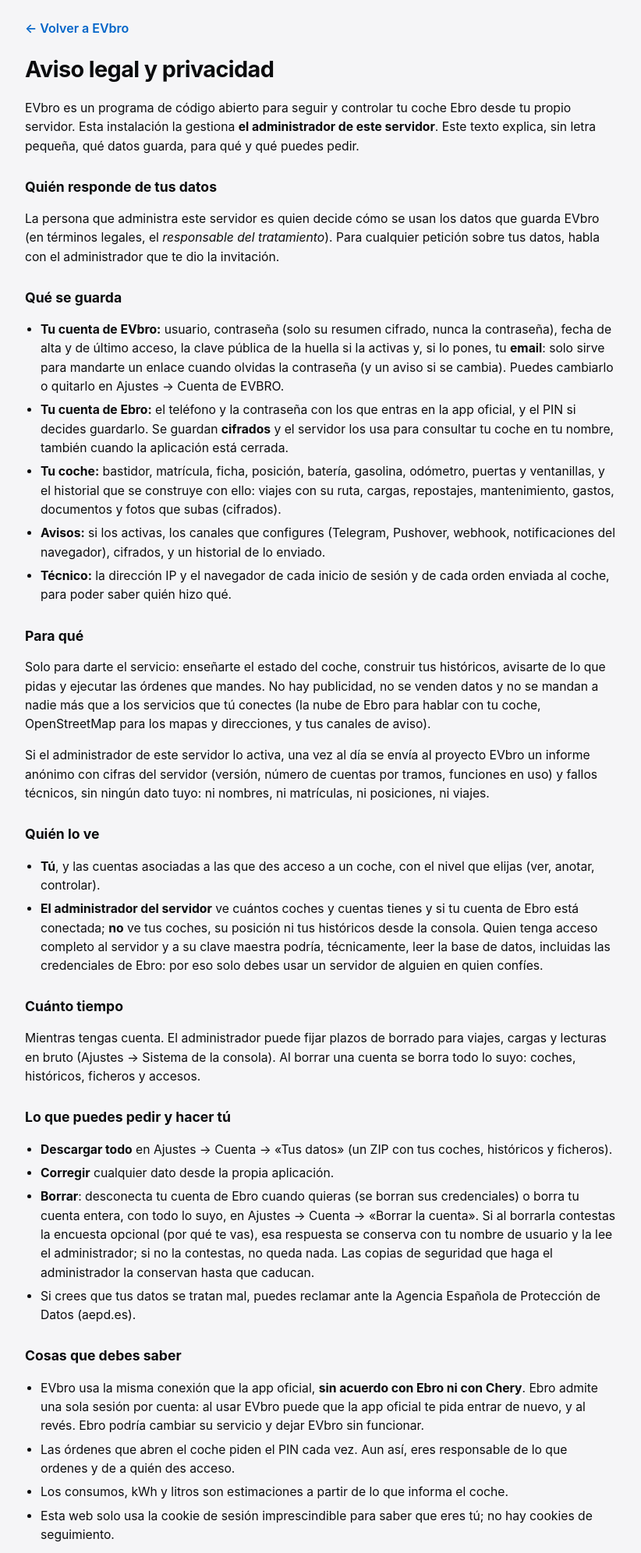
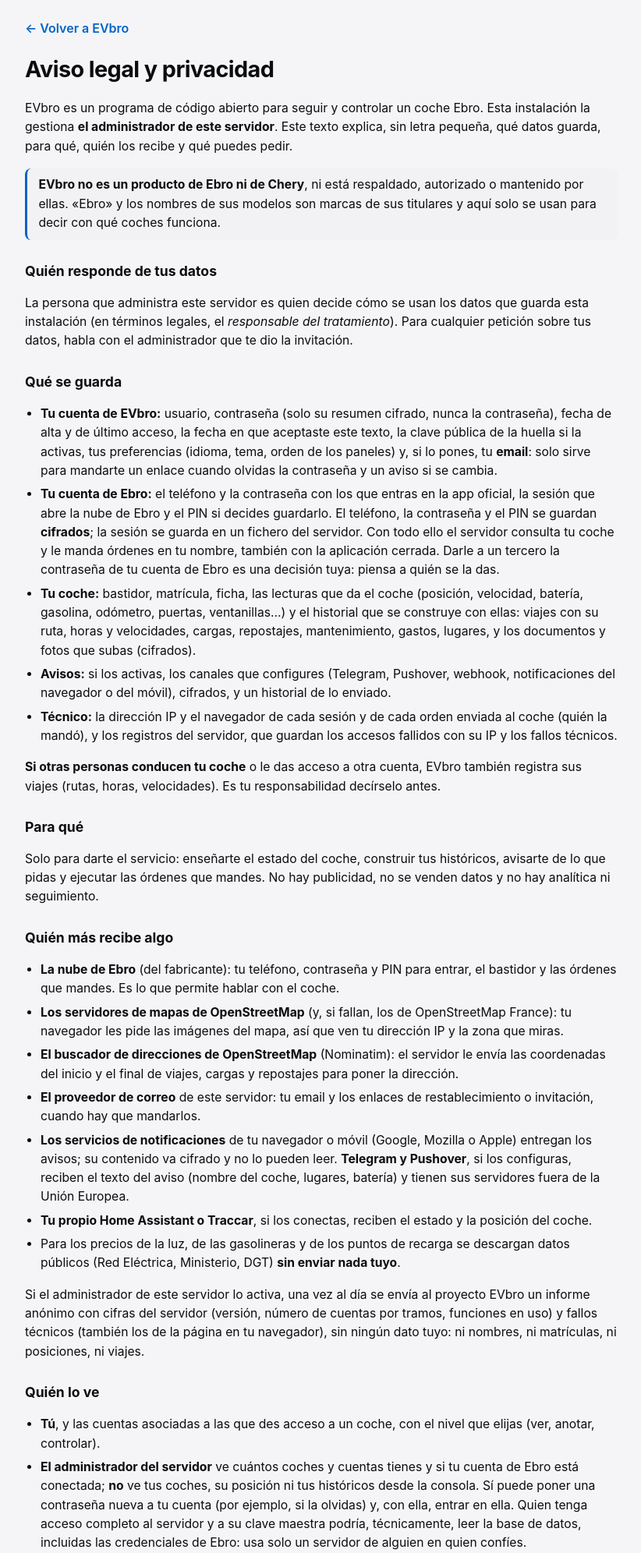
Before and after one commit to jcortizronda/EVbro, a Python web app: template frontend/templates/legal.html in a window 1280 px wide. Shown: the top 1992 px of the page at 78% size, without its empty margins (228-1050 px from the left). Run offline with Jinja, Linux system fonts and the light colour scheme; the template is opened without the code that fills it, so the values that code supplies are empty.

Commit message:
EVbro 0.1.0

```diff
--- a/frontend/static/legal/legal.css
+++ b/frontend/static/legal/legal.css
@@ -11,3 +11,4 @@ body { margin: 0; background: var(--bg); color: var(--text-primary); font-family
 .legal code { font-size: 0.9em; padding: 1px 6px; border-radius: 6px; background: var(--surface-secondary); border: 1px solid var(--border-color); }
 .legal a { color: var(--accent-bright, #0071e3); }
 .legal-foot { margin-top: 32px; font-size: 0.85rem; color: var(--text-muted); }
+.legal-note { border-left: 3px solid var(--accent-bright, #0064c8); padding: 0.6rem 0.9rem; background: var(--surface-secondary, #f2f2f4); border-radius: 8px; }
--- a/frontend/templates/index.html
+++ b/frontend/templates/index.html
@@ -2472,6 +2472,7 @@
       <div id="accountLoginForm">
         <p class="u-color-var-text-secondary_font-size-0p85rem_margin-bottom-1p25rem_line-height-1p5">
           Introduce el teléfono y la contraseña con los que entras en la app oficial de Ebro. Se guardan cifrados y solo se usan para hablar con el coche.
+          EVbro no es de Ebro ni de Chery: entra en su nube en tu nombre, sin acuerdo con ellas.
         </p>
 
         <div class="form-grid u-grid-template-columns-100px-1fr_margin-bottom-0p75rem">
@@ -3649,7 +3650,7 @@
           Entrar con huella
         </button>
       </div>
-      <label class="auth-consent" id="authConsentRow" hidden><input type="checkbox" id="authConsent"><span>He leído qué datos guarda este servidor y acepto el <a href="/legal" target="_blank" rel="noopener">aviso legal y de privacidad</a>.</span></label>
+      <label class="auth-consent" id="authConsentRow" hidden><input type="checkbox" id="authConsent"><span>He leído qué datos guarda este servidor y acepto el <a href="/legal" target="_blank" rel="noopener">aviso legal y de privacidad</a>. <em>EVbro no es un producto de Ebro ni de Chery.</em></span></label>
       <p class="auth-switch" id="authSwitchRow" hidden><button type="button" id="authSwitch" class="link-btn">Tengo una invitación</button></p>
       <p class="auth-switch" id="authForgotRow" hidden><button type="button" id="authForgotLink" class="link-btn">¿Olvidaste la contraseña?</button></p>
       <!-- «¿Olvidaste la contraseña?»: a link by e-mail to the address the account set (services/password_reset.py) -->
--- a/frontend/templates/legal.html
+++ b/frontend/templates/legal.html
@@ -12,52 +12,66 @@
   <main class="legal">
     <a class="legal-back" href="/">← Volver a EVbro</a>
     <h1>Aviso legal y privacidad</h1>
-    <p class="legal-lead">EVbro es un programa de código abierto para seguir y controlar tu coche Ebro desde tu propio servidor. Esta instalación la gestiona
-      <strong>{{ operator or "el administrador de este servidor" }}</strong>{% if host %} en <code>{{ host }}</code>{% endif %}. Este texto explica, sin letra pequeña, qué datos guarda, para qué y qué puedes pedir.</p>
+    <p class="legal-lead">EVbro es un programa de código abierto para seguir y controlar un coche Ebro. Esta instalación la gestiona
+      <strong>{{ operator or "el administrador de este servidor" }}</strong>{% if host %} en <code>{{ host }}</code>{% endif %}. Este texto explica, sin letra pequeña, qué datos guarda, para qué, quién los recibe y qué puedes pedir.</p>
+    <p class="legal-note"><strong>EVbro no es un producto de Ebro ni de Chery</strong>, ni está respaldado, autorizado o mantenido por ellas. «Ebro» y los nombres de sus modelos son marcas de sus titulares y aquí solo se usan para decir con qué coches funciona.</p>
 
     <h2>Quién responde de tus datos</h2>
-    <p>{{ operator or "La persona que administra este servidor" }} es quien decide cómo se usan los datos que guarda EVbro (en términos legales, el <em>responsable del tratamiento</em>).
+    <p>{{ operator or "La persona que administra este servidor" }} es quien decide cómo se usan los datos que guarda esta instalación (en términos legales, el <em>responsable del tratamiento</em>).
       {% if contact %}Para cualquier petición sobre tus datos escribe a <a href="mailto:{{ contact }}">{{ contact }}</a>.{% else %}Para cualquier petición sobre tus datos, habla con el administrador que te dio la invitación.{% endif %}</p>
 
     <h2>Qué se guarda</h2>
     <ul>
-      <li><strong>Tu cuenta de EVbro:</strong> usuario, contraseña (solo su resumen cifrado, nunca la contraseña), fecha de alta y de último acceso, la clave pública de la huella si la activas y, si lo pones, tu <strong>email</strong>: solo sirve para mandarte un enlace cuando olvidas la contraseña (y un aviso si se cambia). Puedes cambiarlo o quitarlo en Ajustes → Cuenta de EVBRO.</li>
-      <li><strong>Tu cuenta de Ebro:</strong> el teléfono y la contraseña con los que entras en la app oficial, y el PIN si decides guardarlo. Se guardan <strong>cifrados</strong> y el servidor los usa para consultar tu coche en tu nombre, también cuando la aplicación está cerrada.</li>
-      <li><strong>Tu coche:</strong> bastidor, matrícula, ficha, posición, batería, gasolina, odómetro, puertas y ventanillas, y el historial que se construye con ello: viajes con su ruta, cargas, repostajes, mantenimiento, gastos, documentos y fotos que subas (cifrados).</li>
-      <li><strong>Avisos:</strong> si los activas, los canales que configures (Telegram, Pushover, webhook, notificaciones del navegador), cifrados, y un historial de lo enviado.</li>
-      <li><strong>Técnico:</strong> la dirección IP y el navegador de cada inicio de sesión y de cada orden enviada al coche, para poder saber quién hizo qué.</li>
+      <li><strong>Tu cuenta de EVbro:</strong> usuario, contraseña (solo su resumen cifrado, nunca la contraseña), fecha de alta y de último acceso, la fecha en que aceptaste este texto, la clave pública de la huella si la activas, tus preferencias (idioma, tema, orden de los paneles) y, si lo pones, tu <strong>email</strong>: solo sirve para mandarte un enlace cuando olvidas la contraseña y un aviso si se cambia.</li>
+      <li><strong>Tu cuenta de Ebro:</strong> el teléfono y la contraseña con los que entras en la app oficial, la sesión que abre la nube de Ebro y el PIN si decides guardarlo. El teléfono, la contraseña y el PIN se guardan <strong>cifrados</strong>; la sesión se guarda en un fichero del servidor. Con todo ello el servidor consulta tu coche y le manda órdenes en tu nombre, también con la aplicación cerrada. Darle a un tercero la contraseña de tu cuenta de Ebro es una decisión tuya: piensa a quién se la das.</li>
+      <li><strong>Tu coche:</strong> bastidor, matrícula, ficha, las lecturas que da el coche (posición, velocidad, batería, gasolina, odómetro, puertas, ventanillas…) y el historial que se construye con ellas: viajes con su ruta, horas y velocidades, cargas, repostajes, mantenimiento, gastos, lugares, y los documentos y fotos que subas (cifrados).</li>
+      <li><strong>Avisos:</strong> si los activas, los canales que configures (Telegram, Pushover, webhook, notificaciones del navegador o del móvil), cifrados, y un historial de lo enviado.</li>
+      <li><strong>Técnico:</strong> la dirección IP y el navegador de cada sesión y de cada orden enviada al coche (quién la mandó), y los registros del servidor, que guardan los accesos fallidos con su IP y los fallos técnicos.</li>
     </ul>
+    <p><strong>Si otras personas conducen tu coche</strong> o le das acceso a otra cuenta, EVbro también registra sus viajes (rutas, horas, velocidades). Es tu responsabilidad decírselo antes.</p>
 
     <h2>Para qué</h2>
-    <p>Solo para darte el servicio: enseñarte el estado del coche, construir tus históricos, avisarte de lo que pidas y ejecutar las órdenes que mandes. No hay publicidad, no se venden datos y no se mandan a nadie más que a los servicios que tú conectes (la nube de Ebro para hablar con tu coche, OpenStreetMap para los mapas y direcciones, y tus canales de aviso).</p>
-    <p>Si el administrador de este servidor lo activa, una vez al día se envía al proyecto EVbro un informe anónimo con cifras del servidor (versión, número de cuentas por tramos, funciones en uso) y fallos técnicos, sin ningún dato tuyo: ni nombres, ni matrículas, ni posiciones, ni viajes.</p>
+    <p>Solo para darte el servicio: enseñarte el estado del coche, construir tus históricos, avisarte de lo que pidas y ejecutar las órdenes que mandes. No hay publicidad, no se venden datos y no hay analítica ni seguimiento.</p>
+
+    <h2>Quién más recibe algo</h2>
+    <ul>
+      <li><strong>La nube de Ebro</strong> (del fabricante): tu teléfono, contraseña y PIN para entrar, el bastidor y las órdenes que mandes. Es lo que permite hablar con el coche.</li>
+      <li><strong>Los servidores de mapas de OpenStreetMap</strong> (y, si fallan, los de OpenStreetMap France): tu navegador les pide las imágenes del mapa, así que ven tu dirección IP y la zona que miras.</li>
+      <li><strong>El buscador de direcciones de OpenStreetMap</strong> (Nominatim): el servidor le envía las coordenadas del inicio y el final de viajes, cargas y repostajes para poner la dirección.</li>
+      <li><strong>El proveedor de correo</strong> de este servidor: tu email y los enlaces de restablecimiento o invitación, cuando hay que mandarlos.</li>
+      <li><strong>Los servicios de notificaciones</strong> de tu navegador o móvil (Google, Mozilla o Apple) entregan los avisos; su contenido va cifrado y no lo pueden leer. <strong>Telegram y Pushover</strong>, si los configuras, reciben el texto del aviso (nombre del coche, lugares, batería) y tienen sus servidores fuera de la Unión Europea.</li>
+      <li><strong>Tu propio Home Assistant o Traccar</strong>, si los conectas, reciben el estado y la posición del coche.</li>
+      <li>Para los precios de la luz, de las gasolineras y de los puntos de recarga se descargan datos públicos (Red Eléctrica, Ministerio, DGT) <strong>sin enviar nada tuyo</strong>.</li>
+    </ul>
+    <p>Si el administrador de este servidor lo activa, una vez al día se envía al proyecto EVbro un informe anónimo con cifras del servidor (versión, número de cuentas por tramos, funciones en uso) y fallos técnicos (también los de la página en tu navegador), sin ningún dato tuyo: ni nombres, ni matrículas, ni posiciones, ni viajes.</p>
 
     <h2>Quién lo ve</h2>
     <ul>
       <li><strong>Tú</strong>, y las cuentas asociadas a las que des acceso a un coche, con el nivel que elijas (ver, anotar, controlar).</li>
-      <li><strong>El administrador del servidor</strong> ve cuántos coches y cuentas tienes y si tu cuenta de Ebro está conectada; <strong>no</strong> ve tus coches, su posición ni tus históricos desde la consola. Quien tenga acceso completo al servidor y a su clave maestra podría, técnicamente, leer la base de datos, incluidas las credenciales de Ebro: por eso solo debes usar un servidor de alguien en quien confíes.</li>
+      <li><strong>El administrador del servidor</strong> ve cuántos coches y cuentas tienes y si tu cuenta de Ebro está conectada; <strong>no</strong> ve tus coches, su posición ni tus históricos desde la consola. Sí puede poner una contraseña nueva a tu cuenta (por ejemplo, si la olvidas) y, con ella, entrar en ella. Quien tenga acceso completo al servidor y a su clave maestra podría, técnicamente, leer la base de datos, incluidas las credenciales de Ebro: usa solo un servidor de alguien en quien confíes.</li>
     </ul>
 
     <h2>Cuánto tiempo</h2>
-    <p>Mientras tengas cuenta. El administrador puede fijar plazos de borrado para viajes, cargas y lecturas en bruto (Ajustes → Sistema de la consola). Al borrar una cuenta se borra todo lo suyo: coches, históricos, ficheros y accesos.</p>
+    <p>Mientras tengas cuenta, salvo las <strong>lecturas en bruto del coche</strong>, que se borran al cabo de un año, y lo que el administrador decida borrar antes (viajes, cargas, lecturas: Ajustes de la consola). Los registros del servidor rotan solos y las copias de seguridad se conservan unas semanas.</p>
 
     <h2>Lo que puedes pedir y hacer tú</h2>
     <ul>
-      <li><strong>Descargar todo</strong> en Ajustes → Cuenta → «Tus datos» (un ZIP con tus coches, históricos y ficheros).</li>
+      <li><strong>Descargar</strong> en Ajustes → Cuenta → «Tus datos» un ZIP con tus coches, sus históricos, gastos, mantenimiento y ficheros. Lo que no está en ese ZIP (por ejemplo las lecturas en bruto o el registro de órdenes) puedes pedirlo {% if contact %}en <a href="mailto:{{ contact }}">{{ contact }}</a>{% else %}al administrador{% endif %}.</li>
       <li><strong>Corregir</strong> cualquier dato desde la propia aplicación.</li>
-      <li><strong>Borrar</strong>: desconecta tu cuenta de Ebro cuando quieras (se borran sus credenciales) o borra tu cuenta entera, con todo lo suyo, en Ajustes → Cuenta → «Borrar la cuenta». Si al borrarla contestas la encuesta opcional (por qué te vas), esa respuesta se conserva con tu nombre de usuario y la lee el administrador; si no la contestas, no queda nada. Las copias de seguridad que haga el administrador la conservan hasta que caducan.</li>
+      <li><strong>Desconectar tu cuenta de Ebro</strong> cuando quieras: se borran su contraseña, su PIN y su sesión.</li>
+      <li><strong>Borrar tu cuenta</strong> entera, con todo lo suyo, en Ajustes → Cuenta → «Borrar la cuenta». Quedan, hasta que caducan, las copias de seguridad y los registros del servidor; y, si contestas la encuesta opcional de por qué te vas, esa respuesta con tu nombre de usuario, que lee el administrador.</li>
       <li>Si crees que tus datos se tratan mal, puedes reclamar ante la Agencia Española de Protección de Datos (aepd.es).</li>
     </ul>
 
     <h2>Cosas que debes saber</h2>
     <ul>
-      <li>EVbro usa la misma conexión que la app oficial, <strong>sin acuerdo con Ebro ni con Chery</strong>. Ebro admite una sola sesión por cuenta: al usar EVbro puede que la app oficial te pida entrar de nuevo, y al revés. Ebro podría cambiar su servicio y dejar EVbro sin funcionar.</li>
-      <li>Las órdenes que abren el coche piden el PIN cada vez. Aun así, eres responsable de lo que ordenes y de a quién des acceso.</li>
-      <li>Los consumos, kWh y litros son estimaciones a partir de lo que informa el coche.</li>
-      <li>Esta web solo usa la cookie de sesión imprescindible para saber que eres tú; no hay cookies de seguimiento.</li>
+      <li>EVbro usa la misma conexión que la app oficial, <strong>sin acuerdo con Ebro ni con Chery</strong>. Ebro admite una sola sesión por cuenta: al usar EVbro puede que la app oficial te pida entrar de nuevo, y al revés. Ebro podría cambiar o cortar su servicio y dejar EVbro sin funcionar.</li>
+      <li>Por defecto, las órdenes que abren el coche piden el PIN cada vez; puedes cambiarlo en Ajustes. Eres responsable de lo que ordenes y de a quién des acceso.</li>
+      <li>Los consumos, kWh, litros y costes son estimaciones a partir de lo que informa el coche.</li>
+      <li>Esta web usa una cookie para saber que eres tú y otra para recordar tu idioma, y guarda en tu navegador tus preferencias y una copia de los últimos datos para poder abrirla sin conexión (se borra al cerrar la sesión). No hay cookies de seguimiento.</li>
     </ul>
 
-    <p class="legal-foot">EVbro es software libre (licencia AGPL-3.0). Código y documentación: github.com/jcortizronda/EVbro.</p>
+    <p class="legal-foot">EVbro es software libre (licencia AGPL-3.0). Código fuente{% if commit %} de la versión que funciona aquí ({{ commit }}){% endif %}: <a href="https://github.com/jcortizronda/EVbro">github.com/jcortizronda/EVbro</a>.</p>
   </main>
 </body>
 </html>
```
Also changed, not shown: backend/src/app/main.py (+6 -1 lines), frontend/static/i18n/en.json, frontend/static/i18n/pt.json.
